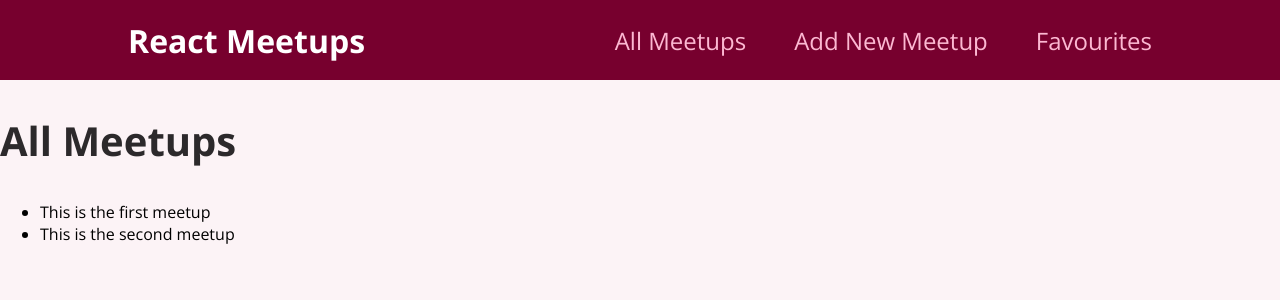
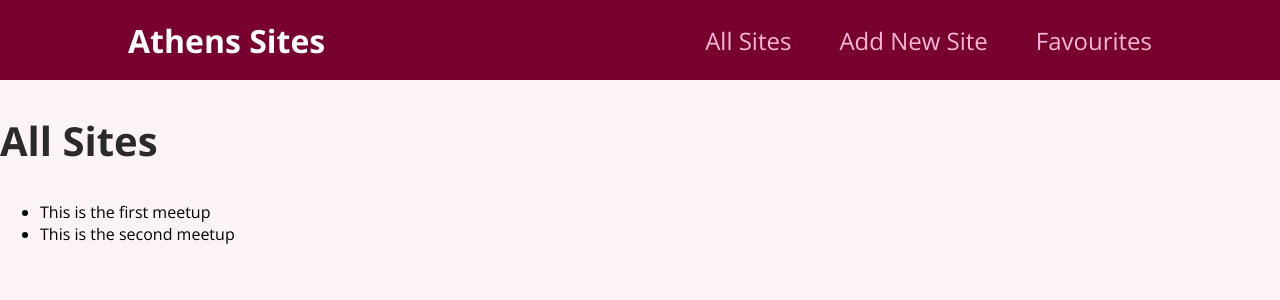
Before and after one commit to ioannakok/athens-sites-app, a React (Create React App) app: page / in a window 1280 px wide. Shown: the top 300 px of the page. Built offline with nearby package versions, Linux system fonts and the light colour scheme.

Commit message:
Rename app from meetups-app to athens-sites-app

```diff
--- a/src/App.js
+++ b/src/App.js
@@ -1,6 +1,6 @@
 import { Route, Switch } from "react-router-dom";
-import AllMeetupsPage from "./pages/AllMeetups";
-import NewMeetup from "./pages/NewMeetup";
+import AllSites from "./pages/AllSites";
+import NewSite from "./pages/NewSite";
 import FavouritesPage from "./pages/Favourites";
 import MainNavigation from "./components/layout/MainNavigation";
 
@@ -10,10 +10,10 @@ function App() {
       <MainNavigation />
       <Switch>
         <Route path="/" exact>
-          <AllMeetupsPage />
+          <AllSites />
         </Route>
         <Route path="/new-meetup">
-          <NewMeetup />
+          <NewSite />
         </Route>
         <Route path="/favourites">
           <FavouritesPage />
--- a/src/components/layout/MainNavigation.js
+++ b/src/components/layout/MainNavigation.js
@@ -4,14 +4,14 @@ import classes from "./MainNavigation.module.css";
 function MainNavigation() {
   return (
     <header className={classes.header}>
-      <div className={classes.logo}>React Meetups</div>
+      <div className={classes.logo}>Athens Sites</div>
       <nav>
         <ul>
           <li>
-            <Link to="/">All Meetups</Link>
+            <Link to="/">All Sites</Link>
           </li>
           <li>
-            <Link to="/new-meetup">Add New Meetup</Link>
+            <Link to="/new-meetup">Add New Site</Link>
           </li>
           <li>
             <Link to="/favourites">Favourites</Link>
--- a/src/pages/AllMeetups.js
+++ b/src/pages/AllSites.js
@@ -15,10 +15,10 @@ const DUMMY_DATA = [
   },
 ];
 
-function AllMeetupsPage() {
+function AllSitesPage() {
   return (
     <section>
-      <h1>All Meetups</h1>
+      <h1>All Sites</h1>
       <ul>
         {DUMMY_DATA.map((meetup) => {
           return <li key={meetup.id}>{meetup.title}</li>;
@@ -28,4 +28,4 @@ function AllMeetupsPage() {
   );
 }
 
-export default AllMeetupsPage;
+export default AllSitesPage;
--- a/src/pages/NewMeetup.js
+++ /dev/null
@@ -1,5 +0,0 @@
-function NewMeetup() {
-    return <div>NewMeetup Page</div>;
-}
-
-export default NewMeetup;
--- /dev/null
+++ b/src/pages/NewSite.js
@@ -0,0 +1,5 @@
+function NewSite() {
+    return <div>NewSite Page</div>;
+}
+
+export default NewSite;
```
